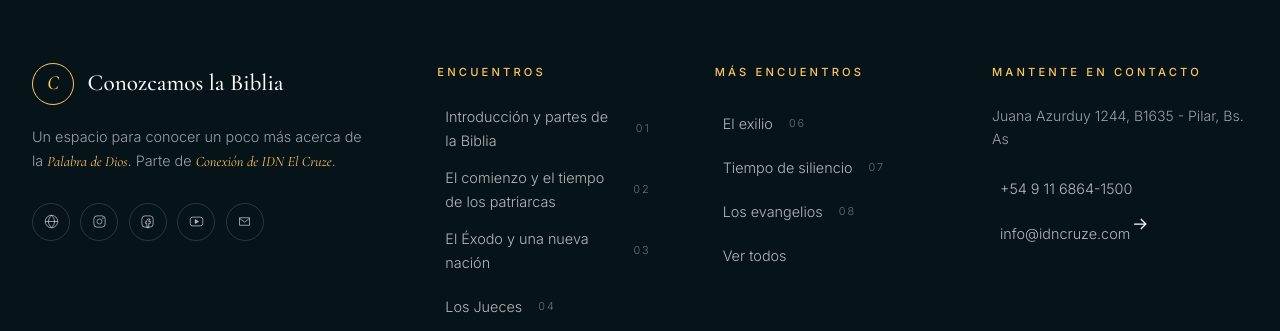
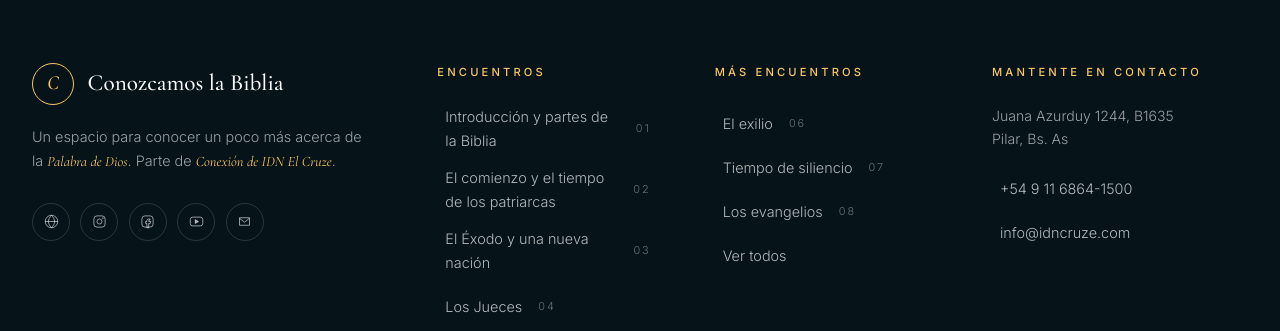
Before and after one commit to iporoma/conozcamoslabiblia, a Jekyll site: the page built from index.html, in a window 1280 px wide and 900 px high, scrolled down 4718 px. Shown: the part 387-718 px from the top of the window. Built offline with Jekyll 4.4.1, drawn with Linux system fonts in a browser that asks for light colours.

Commit message:
Update footer.html

```diff
--- a/_includes/footer.html
+++ b/_includes/footer.html
@@ -17,20 +17,20 @@
               <path d="M2 12h20M12 2c3 3 5 7 5 10s-2 7-5 10c-3-3-5-7-5-10s2-7 5-10z"/>
             </svg>
           </a>
-          <a href="https://instagram.com/idnelcruze/" aria-label="Instagram">
+          <a href="https://instagram.com/idnelcruze/" target="_blank" aria-label="Instagram">
             <svg viewBox="0 0 24 24" fill="none" stroke="currentColor" stroke-width="1.5">
               <rect x="3" y="3" width="18" height="18" rx="5"/>
               <circle cx="12" cy="12" r="4"/>
               <circle cx="17.5" cy="6.5" r="0.5" fill="currentColor"/>
             </svg>
           </a>
-          <a href="https://facebook.com/idnelcruze/" aria-label="Facebook">
+          <a href="https://facebook.com/idnelcruze/" target="_blank" aria-label="Facebook">
             <svg viewBox="0 0 24 24" fill="none" stroke="currentColor" stroke-width="1.5">
               <rect x="3" y="3" width="18" height="18" rx="5"/>
               <path d="M15 8h-2c-1.1 0-2 .9-2 2v2h-2v3h2v7h3v-7h2.5l.5-3h-3v-1.5c0-.6.4-1 1-1H16V8z"/>
             </svg>
           </a>
-          <a href="https://www.youtube.com/@idnelcruze5291/" aria-label="YouTube">
+          <a href="https://www.youtube.com/@idnelcruze5291/" target="_blank" aria-label="YouTube">
             <svg viewBox="0 0 24 24" fill="none" stroke="currentColor" stroke-width="1.5">
               <rect x="2" y="5" width="20" height="14" rx="4"/>
               <path d="M10 9l5 3-5 3z" fill="currentColor"/>
@@ -68,12 +68,10 @@
 
       <div class="footer__col">
         <h4 class="footer__col-title">Mantente en contacto</h4>
-        <p class="footer__newsletter">Juana Azurduy 1244, B1635 - Pilar, Bs. As</p>
+        <p class="footer__newsletter">Juana Azurduy 1244, B1635<br>Pilar, Bs. As</p>
         <u class="footer__links">
           <li><a href="https://wa.me/5491168641500/" target="_blank" rel="noopener noreferrer">+54 9 11 6864-1500</a></li>
-          <li><a href="mailto:info@idncruze.com" aria-label="Email">info@idncruze.com</a><svg width="20" height="20" viewBox="0 0 24 24" fill="none" stroke="currentColor" stroke-width="1.5">
-              <path d="M5 12h14M13 6l6 6-6 6"/>
-            </svg></li>
+          <li><a href="mailto:info@idncruze.com" aria-label="Email">info@idncruze.com</a></li>
         </u>
 
       </div>
```
